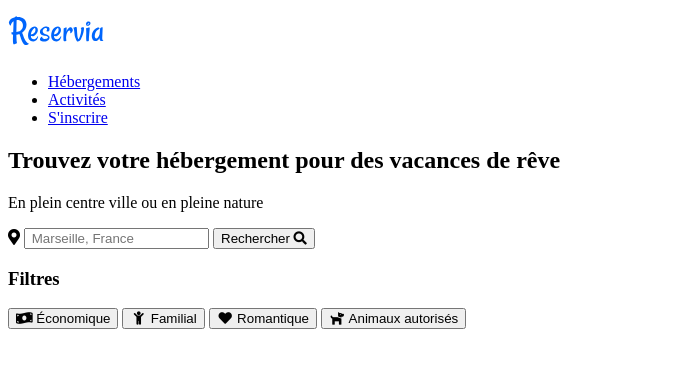
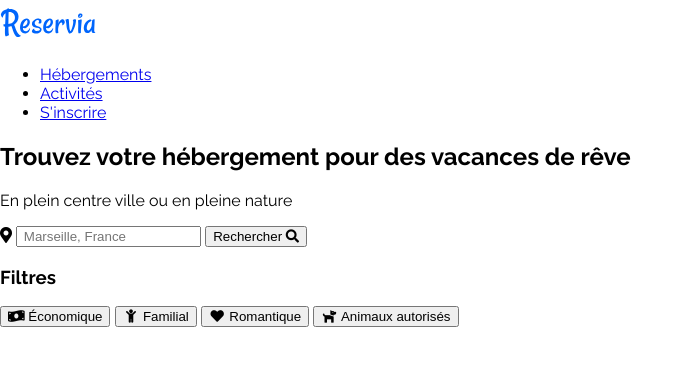
Before and after one commit to francoisduplan/francoisduplan_2_14052021, a plain HTML site: page index.html in a window 1280 px wide. Shown: the whole page, without its empty margins (0-694 px from the left). Drawn offline with Linux system fonts and the light colour scheme.

Commit message:
Changements des noms de chemins .css

```diff
--- a/index.html
+++ b/index.html
@@ -7,8 +7,9 @@
     <meta name="viewport" content="width=device-width, initial-scale=1"> <!-- Balise pour la compatibilité sur mobile-->
     <meta name="description" content="Réservia, votre outil de planification de vacances !"> <!-- La balise meta description sert à l'internaute dans sa recherche. Cela lui permet de savoir si le site qu'il compte visiter va correspondre à sa recherche -->
     <title>Reservia</title> <!-- La balise title définie le nom du site-->
-    <link rel="stylesheet" href="css/style.css"> <!-- Fichier contenant le style et la mise en page du site -->
-    <link rel="stylesheet" href="css/media-queries.css"> <!-- Fichier permettant la compatibilité avec toutes les tailles d'écrans -->
+    <link rel="stylesheet" href="css/index.css"> <!-- Fichier contenant le style et la mise en page du site -->
+    <link rel="stylesheet" href="css/mobile.css"> <!-- Fichier permettant la compatibilité avec toutes les tailles d'écrans -->
+    <link rel="stylesheet" href="css/tablette.css">
     <link rel="stylesheet" href="https://pro.fontawesome.com/releases/v5.10.0/css/all.css" integrity="sha384-AYmEC3Yw5cVb3ZcuHtOA93w35dYTsvhLPVnYs9eStHfGJvOvKxVfELGroGkvsg+p" crossorigin="anonymous"/> <!-- CDN utilisé pour les icônes Font Awesome -->
 </head>
 
```
